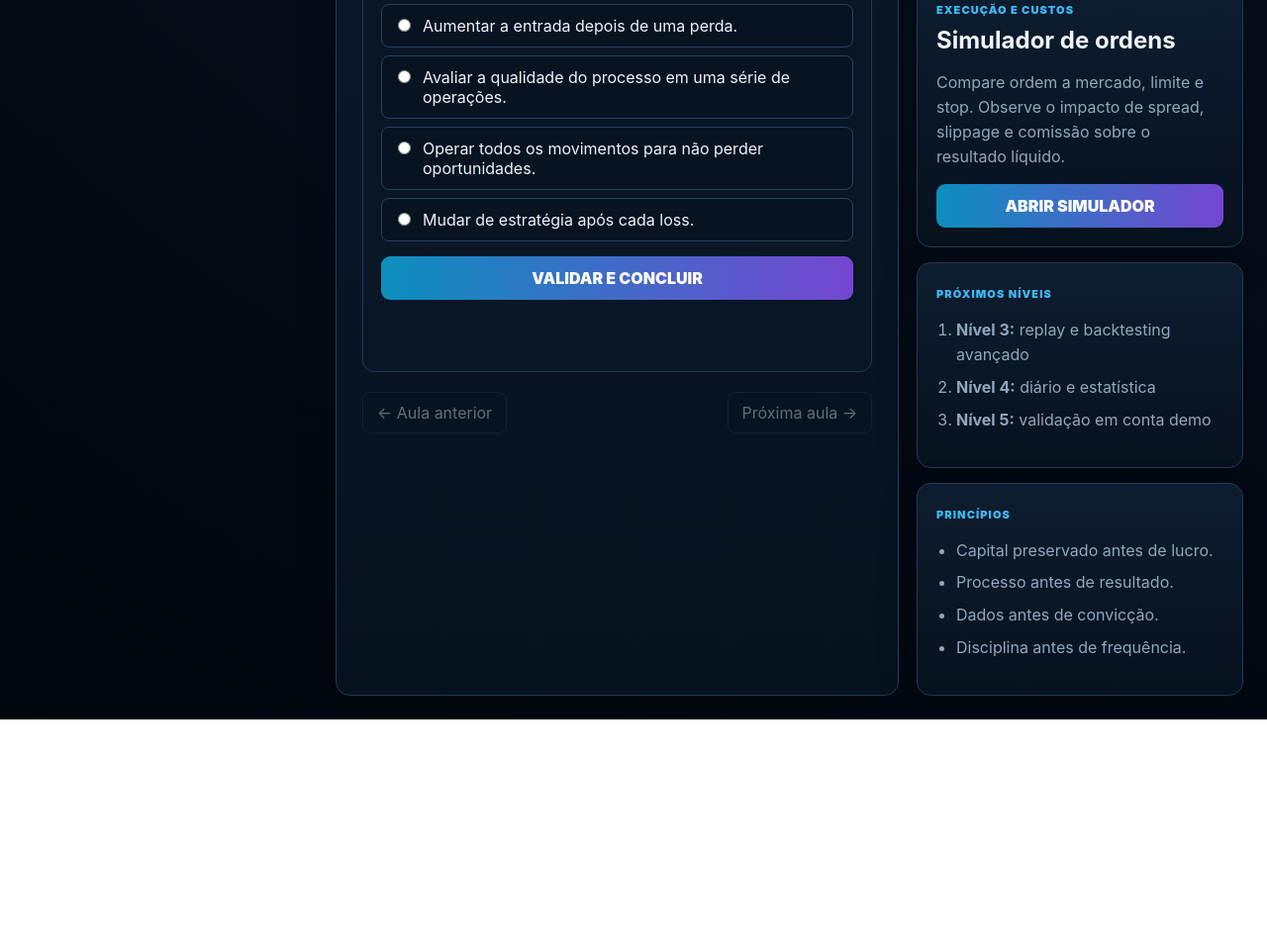
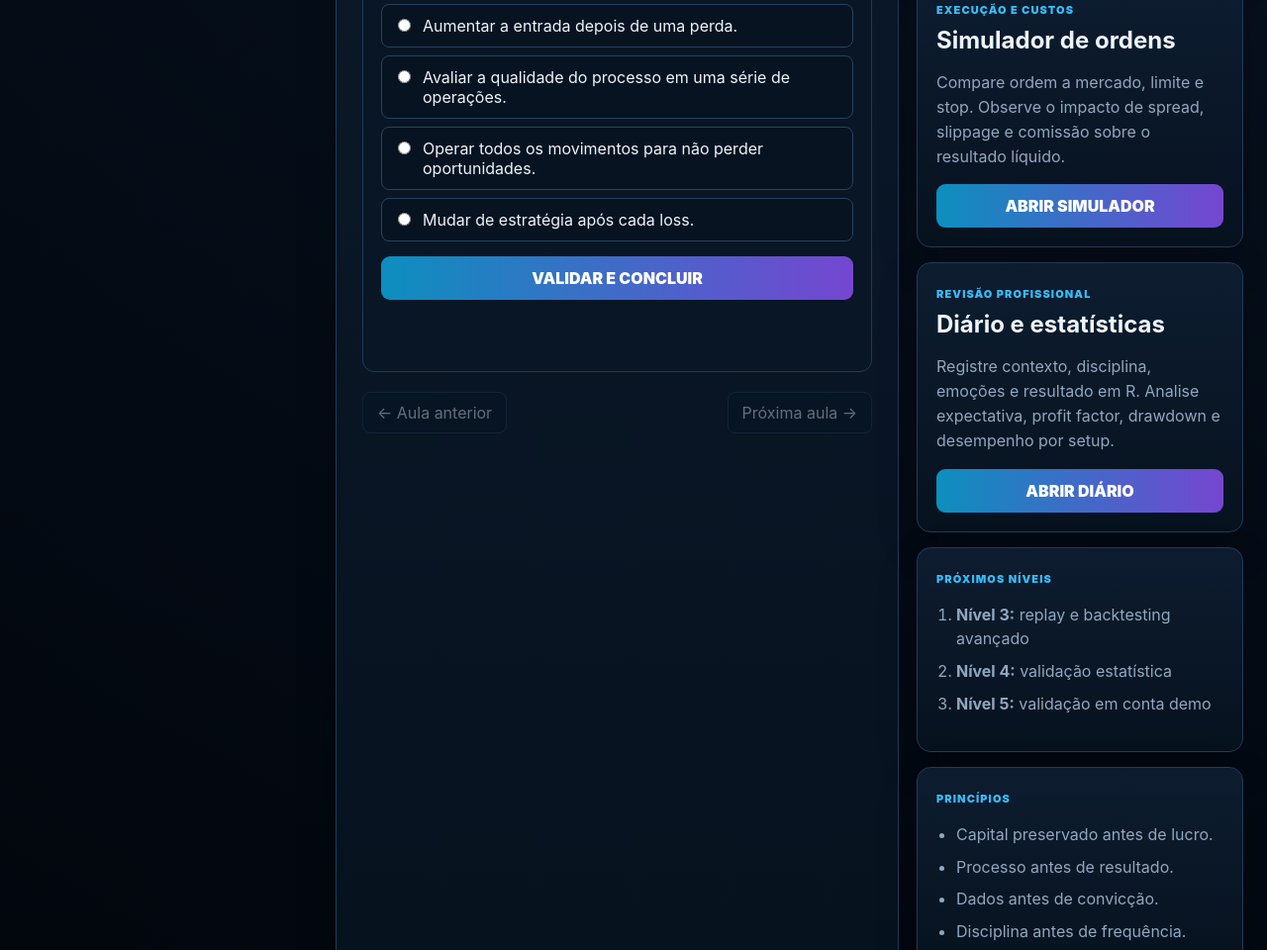
Before and after one commit to detritoscosmico/suzy-command-center, a website: page academia.html in a window 1280 px wide. Shown: the part 1219-2179 px from the top of the page at 99% size. Before the commit the page ends 1946 px from the top, so only its background shows below. Drawn offline with Linux system fonts and the light colour scheme.

Commit message:
feat: integrar diário profissional à Academia

```diff
--- a/academia.html
+++ b/academia.html
@@ -32,6 +32,7 @@
         <a href="academia-nivel2.html">Abrir Nível 2</a>
         <a href="replay.html">Abrir laboratório de replay</a>
         <a href="simulador.html">Abrir simulador de ordens</a>
+        <a href="diario.html">Abrir diário profissional</a>
         <button id="resetCourse" type="button">Reiniciar progresso</button>
       </div>
     </aside>
@@ -89,10 +90,17 @@
           </section>
 
           <section class="formation-card">
+            <span class="card-label">REVISÃO PROFISSIONAL</span>
+            <h2>Diário e estatísticas</h2>
+            <p>Registre contexto, disciplina, emoções e resultado em R. Analise expectativa, profit factor, drawdown e desempenho por setup.</p>
+            <a class="academy-primary" style="display:block;text-align:center;text-decoration:none" href="diario.html">ABRIR DIÁRIO</a>
+          </section>
+
+          <section class="formation-card">
             <span class="card-label">PRÓXIMOS NÍVEIS</span>
             <ol>
               <li><strong>Nível 3:</strong> replay e backtesting avançado</li>
-              <li><strong>Nível 4:</strong> diário e estatística</li>
+              <li><strong>Nível 4:</strong> validação estatística</li>
               <li><strong>Nível 5:</strong> validação em conta demo</li>
             </ol>
           </section>
```
